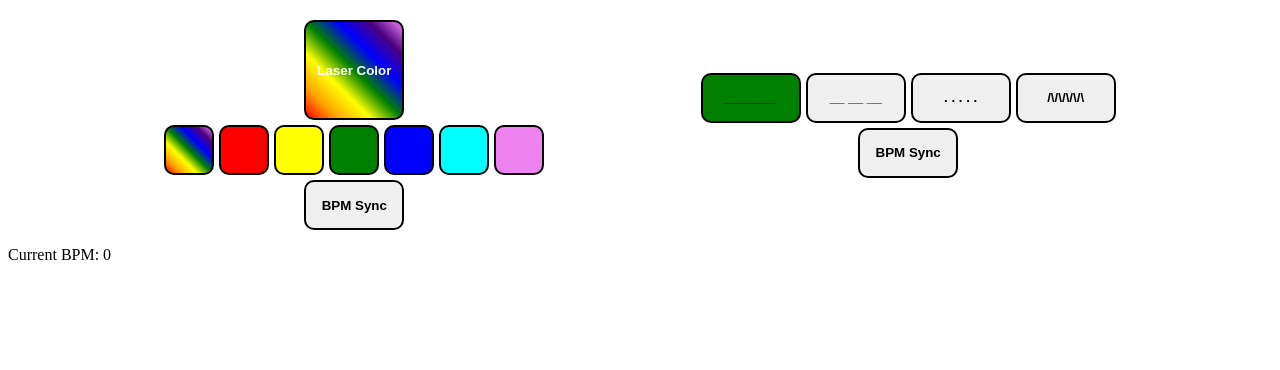
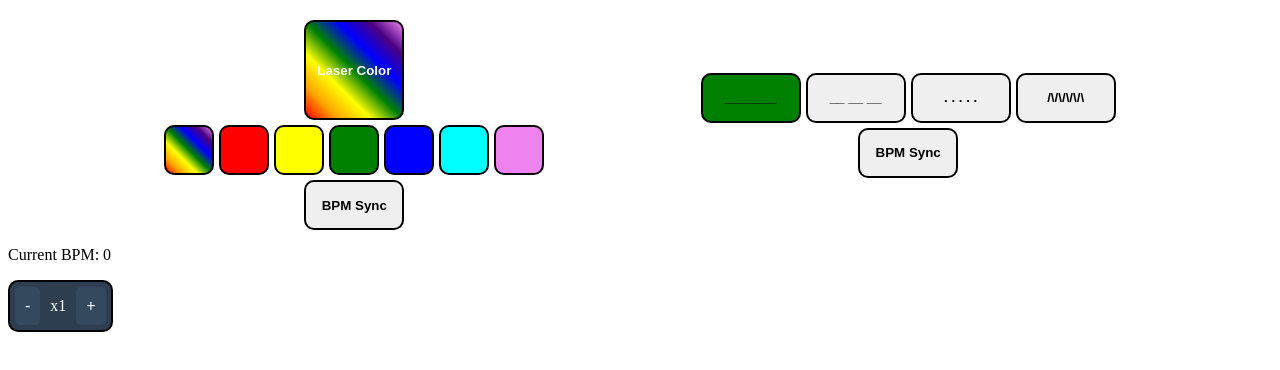
Before and after one commit to Jusolijus17/LaserController, an Angular app in the folder interface/frontend/dmxMaster/: page / in a window 1280 px wide. Shown: the top 370 px of the page. Built offline with nearby package versions, Linux system fonts and the light colour scheme; no server answers.

Commit message:
[feature] added bpm multiplier

```diff
--- a/interface/frontend/dmxMaster/src/app/app.component.css
+++ b/interface/frontend/dmxMaster/src/app/app.component.css
@@ -0,0 +1,24 @@
+.beat-multiplier {
+  display: inline-flex; /* Utilisation de inline-flex pour que les éléments soient sur la même ligne */
+  align-items: center;
+  background-color: #2c3e50;
+  border: 2px solid black;
+  border-radius: 10px;
+  padding: 5px;
+  color: white;
+}
+
+.beat-multiplier button {
+  background-color: #34495e;
+  border: none;
+  border-radius: 5px;
+  color: white;
+  padding: 10px;
+  cursor: pointer;
+  font-size: 1rem; /* Taille de police ajustée pour l'intégration */
+}
+
+.beat-multiplier div {
+  font-size: 1rem; /* Assurez-vous que cela corresponde au style de votre application */
+  padding: 0 10px; /* Ajustez l'espacement si nécessaire */
+}
--- a/interface/frontend/dmxMaster/src/app/app.component.html
+++ b/interface/frontend/dmxMaster/src/app/app.component.html
@@ -1,4 +1,9 @@
 <div>
   <app-laser-controller></app-laser-controller>
   <p>Current BPM: {{ roundedBpm }}</p>
+  <div class="beat-multiplier">
+    <button (click)="decrement()">-</button>
+    <div>{{ displayMultiplier }}</div>
+    <button (click)="increment()">+</button>
+  </div>
 </div>
--- a/interface/frontend/dmxMaster/src/app/app.component.ts
+++ b/interface/frontend/dmxMaster/src/app/app.component.ts
@@ -2,24 +2,54 @@ import { Component, OnInit } from '@angular/core';
 import { RouterOutlet } from '@angular/router';
 import { LaserControllerComponent } from './components/laser-controller/laser-controller.component';
 import { WebSocketService } from './services/web-socket.service';
+import { BehaviorSubject } from 'rxjs';
+import { CommonModule } from '@angular/common';
+import { DmxService } from './services/dmx.service';
 
 @Component({
   selector: 'app-root',
   standalone: true,
-  imports: [RouterOutlet, LaserControllerComponent],
-  providers: [WebSocketService],
+  imports: [RouterOutlet, LaserControllerComponent, CommonModule],
+  providers: [WebSocketService, DmxService],
   templateUrl: './app.component.html',
   styleUrl: './app.component.css'
 })
 export class AppComponent implements OnInit {
   title = 'dmxMaster';
   currentBpm = 0;
+  multiplier = new BehaviorSubject<number>(1);
+  displayMultiplier = 'x1';
 
   get roundedBpm() {
     return Math.round(this.currentBpm);
   }
 
-  constructor(private webSocketService: WebSocketService) {}
+  constructor(
+    private webSocketService: WebSocketService,
+    private dmxService: DmxService
+  ) {}
+
+  updateDisplayMultiplier(value: number): void {
+    if (value >= 1) {
+      this.displayMultiplier = `x${value}`;
+    } else {
+      this.displayMultiplier = `÷${1 / value}`;
+    }
+  }
+
+  increment() {
+    const newValue = this.multiplier.value * 2;
+    this.multiplier.next(newValue);
+    this.updateDisplayMultiplier(newValue);
+    this.dmxService.setBpmMultiplier(newValue).subscribe();
+  }
+
+  decrement() {
+    const newValue = this.multiplier.value / 2;
+    this.multiplier.next(newValue);
+    this.updateDisplayMultiplier(newValue);
+    this.dmxService.setBpmMultiplier(newValue).subscribe();
+  }
 
   ngOnInit(): void {
     this.webSocketService.getBpmUpdates().subscribe(bpm => {
--- a/interface/frontend/dmxMaster/src/app/services/dmx.service.ts
+++ b/interface/frontend/dmxMaster/src/app/services/dmx.service.ts
@@ -21,6 +21,10 @@ export class DmxService {
     return this.http.post(`${this.baseUrl}/set_sync_mode`, { sync_modes });
   }
 
+  setBpmMultiplier(multiplier: number) {
+    return this.http.post(`${this.baseUrl}/set_bpm_multiplier`, { multiplier });
+  }
+
   setPattern(pattern: string) {
     return this.http.post(`${this.baseUrl}/set_pattern`, { pattern });
   }
```
Also changed, not shown: 2 other files (tests, documents, lock files or other folders).
